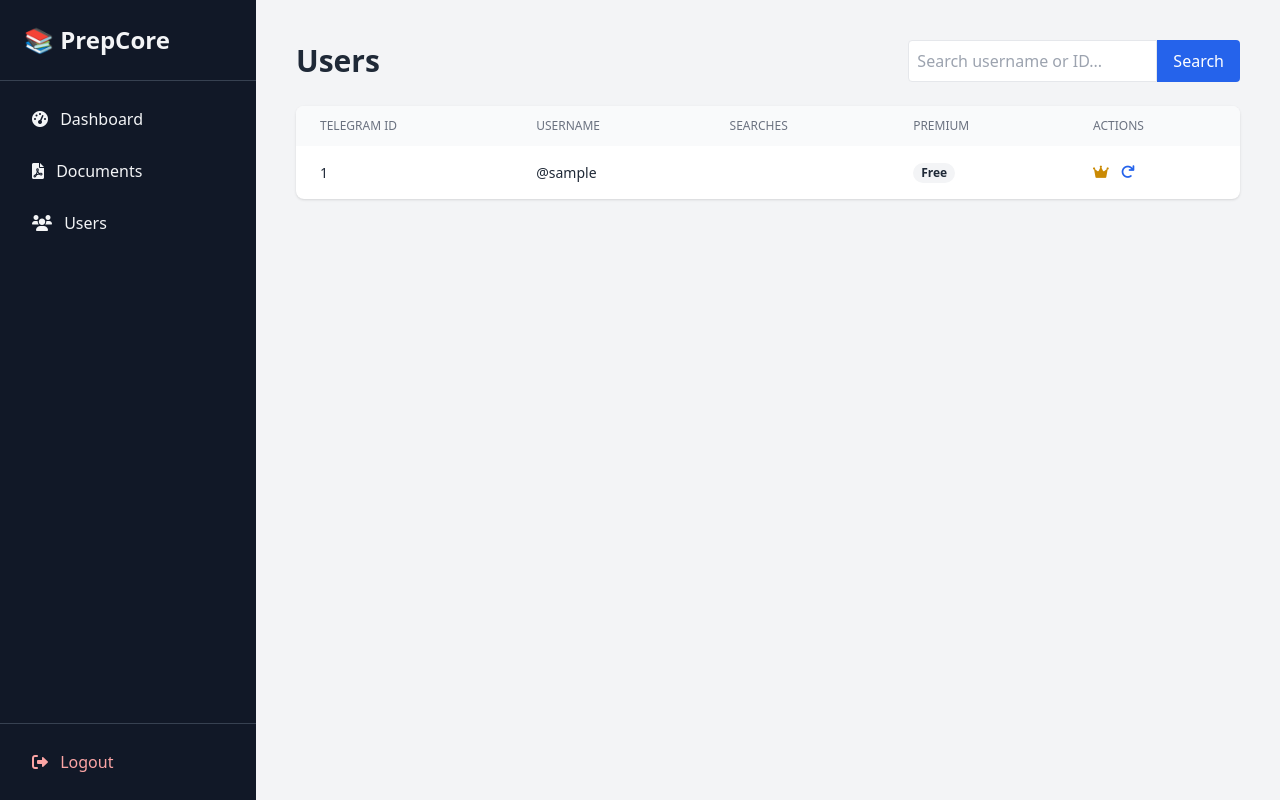
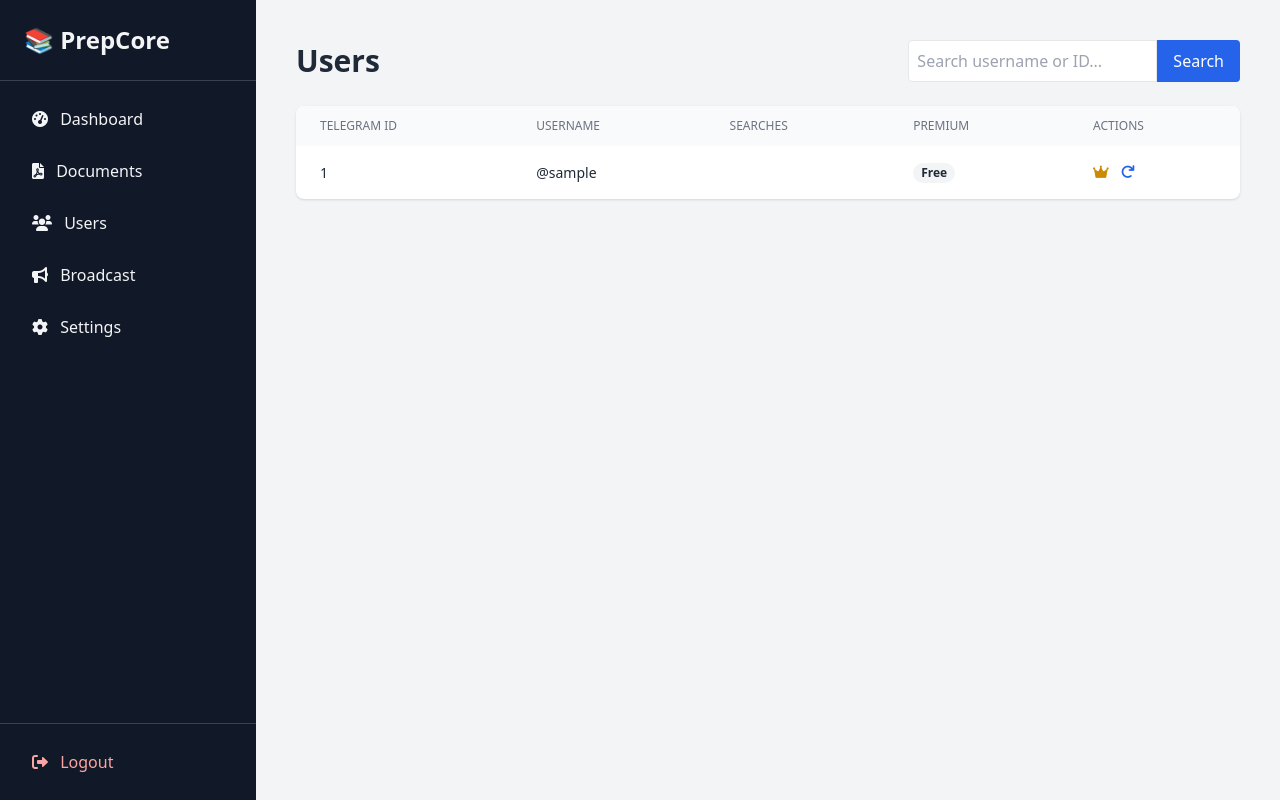
Before and after one commit to protoppertg/Best-telegram-file-share-bot, a FastAPI app: template app/templates/users.html in a window 1280 px wide. Run offline with FastAPI, Linux system fonts and the light colour scheme; the template is opened without the code that fills it: most values are stand-ins (such as "Sample title", 1, 10 or a date in 2020); parts of the project's set-up code (start-up, migrations or seed data) failed here and were passed over; some libraries are stand-ins or nearby versions.

Commit message:
Update base.html

```diff
--- a/app/templates/base.html
+++ b/app/templates/base.html
@@ -15,6 +15,8 @@
             <a href="/admin/" class="block py-2.5 px-4 rounded transition {{ 'bg-blue-600' if active == 'dashboard' else 'hover:bg-gray-700' }}"><i class="fas fa-tachometer-alt mr-2"></i> Dashboard</a>
             <a href="/admin/documents" class="block py-2.5 px-4 rounded transition {{ 'bg-blue-600' if active == 'documents' else 'hover:bg-gray-700' }}"><i class="fas fa-file-pdf mr-2"></i> Documents</a>
             <a href="/admin/users" class="block py-2.5 px-4 rounded transition {{ 'bg-blue-600' if active == 'users' else 'hover:bg-gray-700' }}"><i class="fas fa-users mr-2"></i> Users</a>
+            <a href="/admin/broadcast" class="block py-2.5 px-4 rounded transition {{ 'bg-blue-600' if active == 'broadcast' else 'hover:bg-gray-700' }}"><i class="fas fa-bullhorn mr-2"></i> Broadcast</a>
+            <a href="/admin/settings" class="block py-2.5 px-4 rounded transition {{ 'bg-blue-600' if active == 'settings' else 'hover:bg-gray-700' }}"><i class="fas fa-cog mr-2"></i> Settings</a>
         </nav>
         <div class="p-4 border-t border-gray-700">
             <a href="/admin/logout" class="block py-2.5 px-4 rounded hover:bg-red-600 transition text-red-300"><i class="fas fa-sign-out-alt mr-2"></i> Logout</a>
```
